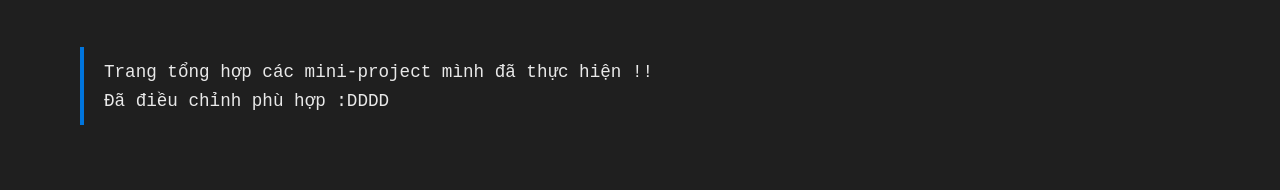
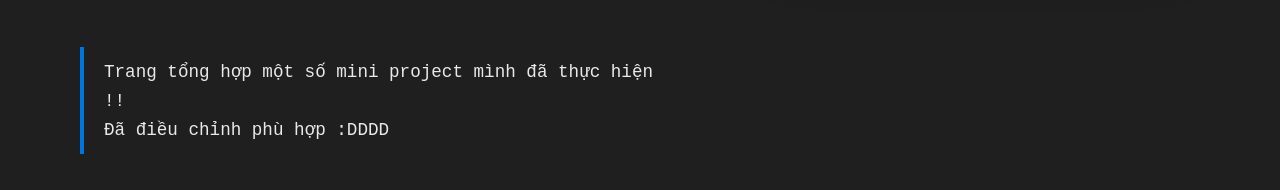
Before and after one commit to qckhanh195/mini-project, a React (Vite) app: page / in a window 1280 px wide. Shown: the part 537-727 px from the top of the page. Built offline with nearby package versions, Linux system fonts and the light colour scheme.

Commit message:
fix layout home

```diff
--- a/src/pages/Home/index.jsx
+++ b/src/pages/Home/index.jsx
@@ -24,7 +24,7 @@ const Home = () => {
               io
             </h1>
             <p className="notion-quote">
-              <code>Trang tổng hợp các mini-project mình đã thực hiện !!
+              <code>Trang tổng hợp một số mini project mình đã thực hiện !!
               <br />
               Đã điều chỉnh phù hợp :DDDD
               </code>
```
